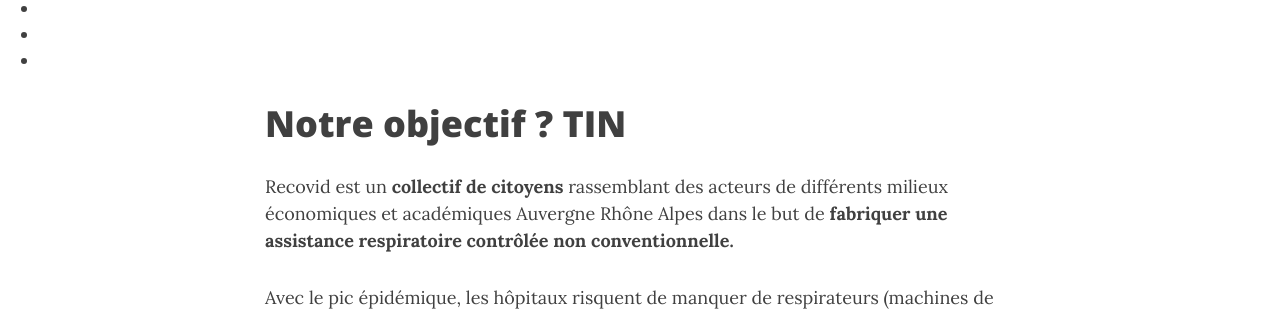
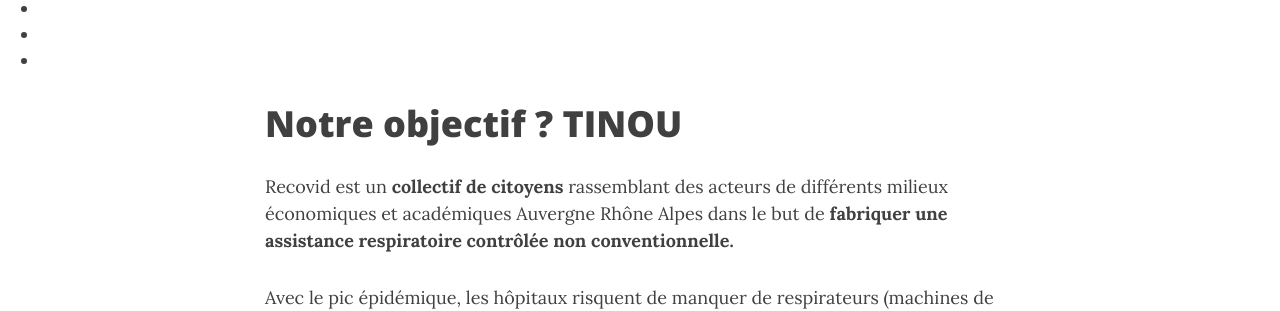
Before and after one commit to rstephane/multilingual, a Jekyll site: the page built from index.md, in a window 1280 px wide and 900 px high, scrolled down 391 px, cut to the strip 0-609 px from the top of the window. Shown: the part 161-472 px from the top of the strip. Built offline with Jekyll 4.4.1, drawn with Linux system fonts in a browser that asks for light colours; nearby versions of some CDN libraries.

Commit message:
update the texte

```diff
--- a/index.md
+++ b/index.md
@@ -6,7 +6,7 @@
 tags: [frontpage]
 ---
 
-# Notre objectif ? TIN
+# Notre objectif ? TINOU
 
 Recovid est un **collectif de citoyens** rassemblant des acteurs de différents milieux économiques et académiques Auvergne Rhône Alpes dans le but de **fabriquer une assistance respiratoire contrôlée non conventionnelle.**
 
```
